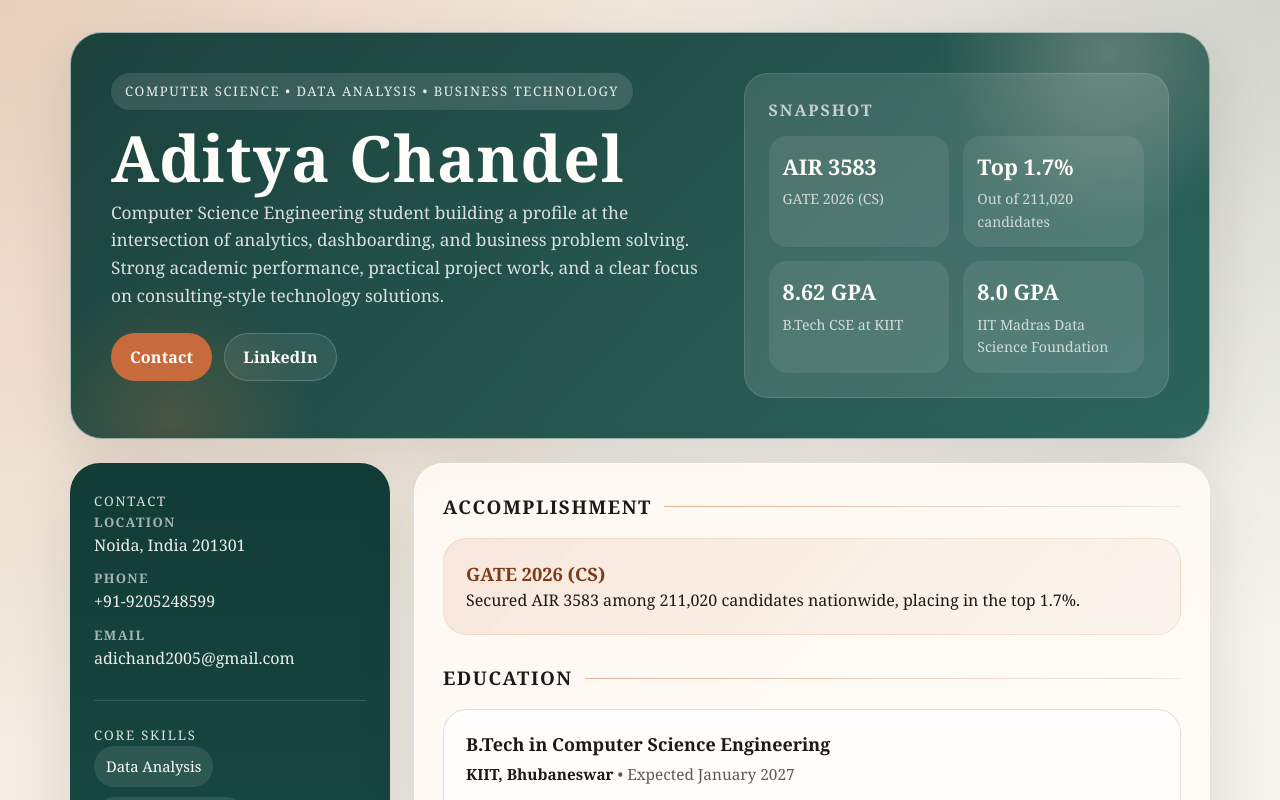
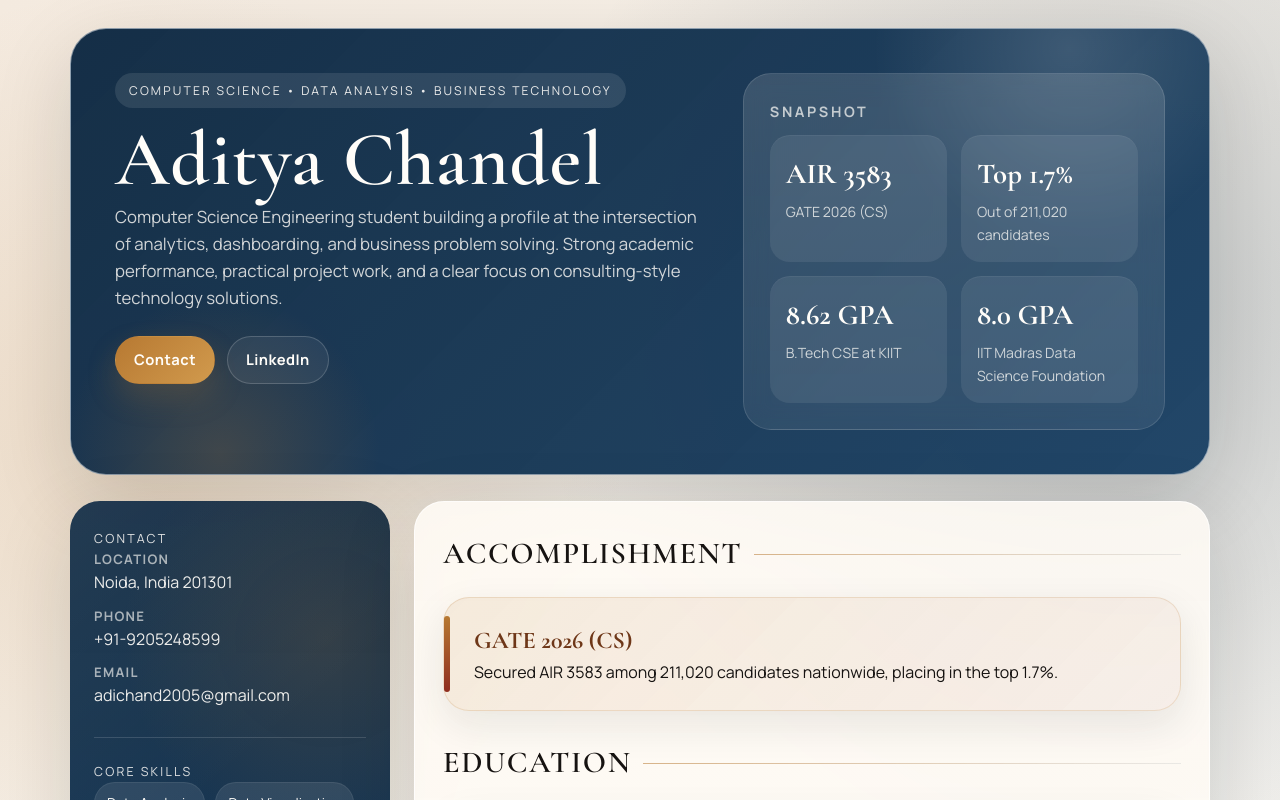
Before and after one commit to AdityaChandel2309/aditya-chandel-resume, a plain HTML site: page index.html in a window 1280 px wide. Shown: the top 800 px of the page. Drawn offline with nearby package versions, Linux system fonts and the light colour scheme.

Commit message:
Elevate resume site styling

```diff
--- a/index.html
+++ b/index.html
@@ -5,19 +5,24 @@
 <meta name="viewport" content="width=device-width, initial-scale=1.0">
 <title>Aditya Chandel | Resume</title>
 <meta name="description" content="Aditya Chandel's portfolio-style resume covering education, projects, skills, and contact details.">
+<link rel="preconnect" href="https://fonts.googleapis.com">
+<link rel="preconnect" href="https://fonts.gstatic.com" crossorigin>
+<link href="https://fonts.googleapis.com/css2?family=Cormorant+Garamond:wght@500;600;700&family=Manrope:wght@400;500;600;700&display=swap" rel="stylesheet">
 <style>
   :root {
-    --bg: #f4efe7;
-    --paper: rgba(255, 251, 245, 0.86);
-    --panel: #123c36;
-    --panel-soft: #1d5a50;
-    --text: #1b1a18;
-    --muted: #5f5a52;
-    --line: rgba(18, 60, 54, 0.14);
-    --accent: #c86b3c;
-    --accent-soft: #f2d9cb;
+    --paper: rgba(251, 246, 239, 0.82);
+    --paper-strong: rgba(255, 251, 245, 0.94);
+    --panel: #102a43;
+    --panel-soft: #173f63;
+    --text: #161311;
+    --muted: #625b55;
+    --line: rgba(16, 42, 67, 0.12);
+    --accent: #b77932;
+    --accent-2: #8f2d1f;
+    --accent-soft: rgba(183, 121, 50, 0.14);
     --white: #fffdf9;
-    --shadow: 0 20px 60px rgba(28, 24, 18, 0.12);
+    --shadow: 0 24px 80px rgba(17, 20, 24, 0.14);
+    --shadow-soft: 0 14px 40px rgba(17, 20, 24, 0.09);
   }
 
   * {
@@ -30,12 +35,13 @@
 
   body {
     margin: 0;
-    font-family: Georgia, "Times New Roman", serif;
+    font-family: "Manrope", sans-serif;
     color: var(--text);
     background:
-      radial-gradient(circle at top left, rgba(200, 107, 60, 0.18), transparent 28%),
-      radial-gradient(circle at top right, rgba(18, 60, 54, 0.16), transparent 24%),
-      linear-gradient(135deg, #efe5d8 0%, #f8f4ee 45%, #e9efe8 100%);
+      radial-gradient(circle at 12% 18%, rgba(183, 121, 50, 0.18), transparent 20%),
+      radial-gradient(circle at 88% 12%, rgba(16, 42, 67, 0.22), transparent 24%),
+      radial-gradient(circle at 82% 78%, rgba(143, 45, 31, 0.12), transparent 22%),
+      linear-gradient(135deg, #f4eadf 0%, #f8f4ed 38%, #eef2f6 100%);
     line-height: 1.6;
   }
 
@@ -46,7 +52,7 @@
   .shell {
     max-width: 1180px;
     margin: 0 auto;
-    padding: 32px 20px 48px;
+    padding: 28px 20px 56px;
   }
 
   .hero {
@@ -55,10 +61,12 @@
     display: grid;
     grid-template-columns: 1.35fr 0.95fr;
     gap: 28px;
-    padding: 40px;
-    border: 1px solid rgba(255, 255, 255, 0.55);
-    border-radius: 32px;
-    background: linear-gradient(135deg, rgba(18, 60, 54, 0.96), rgba(23, 86, 77, 0.9));
+    padding: 44px;
+    border: 1px solid rgba(255, 255, 255, 0.5);
+    border-radius: 36px;
+    background:
+      linear-gradient(135deg, rgba(16, 42, 67, 0.98), rgba(24, 63, 99, 0.95)),
+      linear-gradient(135deg, rgba(183, 121, 50, 0.08), transparent);
     color: var(--white);
     box-shadow: var(--shadow);
   }
@@ -72,19 +80,19 @@
   }
 
   .hero::before {
-    width: 360px;
-    height: 360px;
-    top: -160px;
-    right: -80px;
-    background: radial-gradient(circle, rgba(242, 217, 203, 0.28), transparent 68%);
+    width: 420px;
+    height: 420px;
+    top: -190px;
+    right: -70px;
+    background: radial-gradient(circle, rgba(255, 255, 255, 0.14), transparent 66%);
   }
 
   .hero::after {
-    width: 280px;
-    height: 280px;
-    bottom: -120px;
-    left: -40px;
-    background: radial-gradient(circle, rgba(200, 107, 60, 0.24), transparent 70%);
+    width: 320px;
+    height: 320px;
+    bottom: -140px;
+    left: -10px;
+    background: radial-gradient(circle, rgba(183, 121, 50, 0.24), transparent 70%);
   }
 
   .hero-copy,
@@ -99,25 +107,27 @@
     gap: 8px;
     padding: 8px 14px;
     border-radius: 999px;
-    background: rgba(255, 255, 255, 0.12);
+    background: rgba(255, 255, 255, 0.1);
     color: rgba(255, 253, 249, 0.9);
-    font-size: 0.82rem;
-    letter-spacing: 0.12em;
+    font-size: 0.76rem;
+    letter-spacing: 0.18em;
     text-transform: uppercase;
   }
 
   h1 {
     margin: 18px 0 10px;
-    font-size: clamp(2.8rem, 5vw, 5rem);
-    line-height: 0.95;
-    letter-spacing: 0.02em;
+    font-family: "Cormorant Garamond", serif;
+    font-size: clamp(3.6rem, 6vw, 6.2rem);
+    line-height: 0.88;
+    letter-spacing: 0.01em;
+    font-weight: 600;
   }
 
   .hero-subtitle {
     max-width: 44rem;
     margin: 0;
-    font-size: 1.08rem;
-    color: rgba(255, 253, 249, 0.84);
+    font-size: 1.05rem;
+    color: rgba(255, 253, 249, 0.8);
   }
 
   .hero-actions {
@@ -137,7 +147,8 @@
     border: 1px solid transparent;
     text-decoration: none;
     font-weight: 700;
-    letter-spacing: 0.01em;
+    letter-spacing: 0.03em;
+    font-size: 0.92rem;
     transition: transform 180ms ease, background-color 180ms ease, border-color 180ms ease;
   }
 
@@ -146,30 +157,32 @@
   }
 
   .button-primary {
-    background: var(--accent);
+    background: linear-gradient(135deg, var(--accent), #d19a4d);
     color: var(--white);
+    box-shadow: 0 14px 30px rgba(183, 121, 50, 0.22);
   }
 
   .button-secondary {
-    background: rgba(255, 255, 255, 0.08);
+    background: rgba(255, 255, 255, 0.06);
     border-color: rgba(255, 255, 255, 0.18);
     color: var(--white);
   }
 
   .hero-card {
     align-self: end;
-    padding: 24px;
-    border-radius: 24px;
-    background: rgba(255, 251, 245, 0.12);
+    padding: 26px;
+    border-radius: 28px;
+    background:
+      linear-gradient(180deg, rgba(255, 251, 245, 0.14), rgba(255, 251, 245, 0.08));
     border: 1px solid rgba(255, 255, 255, 0.12);
     backdrop-filter: blur(12px);
   }
 
   .hero-card h2 {
     margin: 0 0 12px;
-    font-size: 1rem;
+    font-size: 0.9rem;
     text-transform: uppercase;
-    letter-spacing: 0.12em;
+    letter-spacing: 0.18em;
     color: rgba(255, 253, 249, 0.7);
   }
 
@@ -180,14 +193,16 @@
   }
 
   .metric-item {
-    padding: 14px;
-    border-radius: 18px;
+    padding: 16px;
+    border-radius: 20px;
     background: rgba(255, 255, 255, 0.08);
+    box-shadow: inset 0 1px 0 rgba(255, 255, 255, 0.05);
   }
 
   .metric-value {
     display: block;
-    font-size: 1.35rem;
+    font-family: "Cormorant Garamond", serif;
+    font-size: 1.8rem;
     font-weight: 700;
   }
 
@@ -202,7 +217,7 @@
     display: grid;
     grid-template-columns: 320px minmax(0, 1fr);
     gap: 24px;
-    margin-top: 24px;
+    margin-top: 26px;
   }
 
   .panel,
@@ -216,11 +231,23 @@
     top: 20px;
     align-self: start;
     overflow: hidden;
-    background: linear-gradient(180deg, var(--panel) 0%, var(--panel-soft) 100%);
+    background:
+      linear-gradient(180deg, rgba(16, 42, 67, 0.98) 0%, rgba(23, 63, 99, 0.97) 100%);
     color: var(--white);
   }
 
+  .panel::before {
+    content: "";
+    position: absolute;
+    inset: 0;
+    background:
+      linear-gradient(140deg, rgba(255, 255, 255, 0.06), transparent 35%),
+      radial-gradient(circle at 80% 15%, rgba(183, 121, 50, 0.18), transparent 25%);
+    pointer-events: none;
+  }
+
   .panel-inner {
+    position: relative;
     padding: 28px 24px;
   }
 
@@ -232,9 +259,9 @@
 
   .panel-label {
     margin: 0 0 10px;
-    font-size: 0.82rem;
+    font-size: 0.78rem;
     text-transform: uppercase;
-    letter-spacing: 0.14em;
+    letter-spacing: 0.18em;
     color: rgba(255, 253, 249, 0.68);
   }
 
@@ -273,13 +300,15 @@
   .chip {
     padding: 9px 12px;
     border-radius: 999px;
-    background: rgba(255, 255, 255, 0.1);
-    font-size: 0.92rem;
+    background: rgba(255, 255, 255, 0.09);
+    border: 1px solid rgba(255, 255, 255, 0.08);
+    font-size: 0.86rem;
   }
 
   .content {
     padding: 28px;
-    background: var(--paper);
+    background:
+      linear-gradient(180deg, rgba(255, 251, 245, 0.88), rgba(255, 249, 243, 0.84));
     backdrop-filter: blur(10px);
     border: 1px solid rgba(255, 255, 255, 0.7);
   }
@@ -293,33 +322,49 @@
     align-items: center;
     justify-content: space-between;
     gap: 12px;
-    margin-bottom: 16px;
+    margin-bottom: 18px;
   }
 
   .section-title {
     margin: 0;
-    font-size: 1.18rem;
-    letter-spacing: 0.08em;
+    font-family: "Cormorant Garamond", serif;
+    font-size: 1.9rem;
+    letter-spacing: 0.05em;
     text-transform: uppercase;
+    font-weight: 600;
   }
 
   .section-line {
     flex: 1;
     height: 1px;
-    background: linear-gradient(90deg, rgba(200, 107, 60, 0.5), rgba(18, 60, 54, 0.08));
+    background: linear-gradient(90deg, rgba(183, 121, 50, 0.55), rgba(16, 42, 67, 0.08));
   }
 
   .highlight {
-    padding: 20px 22px;
-    border-radius: 24px;
-    background: linear-gradient(135deg, rgba(200, 107, 60, 0.12), rgba(200, 107, 60, 0.04));
-    border: 1px solid rgba(200, 107, 60, 0.14);
+    position: relative;
+    padding: 24px 24px 24px 30px;
+    border-radius: 26px;
+    background: linear-gradient(135deg, rgba(183, 121, 50, 0.12), rgba(143, 45, 31, 0.05));
+    border: 1px solid rgba(183, 121, 50, 0.18);
+    box-shadow: var(--shadow-soft);
+  }
+
+  .highlight::before {
+    content: "";
+    position: absolute;
+    left: 0;
+    top: 18px;
+    bottom: 18px;
+    width: 6px;
+    border-radius: 999px;
+    background: linear-gradient(180deg, var(--accent), var(--accent-2));
   }
 
   .highlight strong {
     display: block;
-    font-size: 1.15rem;
-    color: #7c3c19;
+    font-family: "Cormorant Garamond", serif;
+    font-size: 1.5rem;
+    color: #6e3718;
   }
 
   .timeline {
@@ -328,21 +373,24 @@
   }
 
   .card {
-    padding: 20px 22px;
-    border-radius: 24px;
-    background: rgba(255, 255, 255, 0.72);
+    padding: 22px 24px;
+    border-radius: 26px;
+    background: rgba(255, 255, 255, 0.74);
     border: 1px solid var(--line);
+    box-shadow: var(--shadow-soft);
   }
 
   .card h3 {
     margin: 0;
-    font-size: 1.12rem;
+    font-family: "Cormorant Garamond", serif;
+    font-size: 1.6rem;
+    font-weight: 600;
   }
 
   .meta {
     margin-top: 4px;
     color: var(--muted);
-    font-size: 0.96rem;
+    font-size: 0.95rem;
   }
 
   .meta strong {
@@ -352,6 +400,10 @@
   ul {
     margin: 14px 0 0 18px;
     padding: 0;
+  }
+
+  li::marker {
+    color: var(--accent);
   }
 
   li + li {
@@ -366,6 +418,7 @@
 
   .soft-skills .card {
     padding: 16px 18px;
+    font-weight: 600;
   }
 
   .footer-note {
@@ -401,7 +454,7 @@
     }
 
     h1 {
-      font-size: 2.5rem;
+      font-size: 3rem;
     }
   }
 </style>
```
